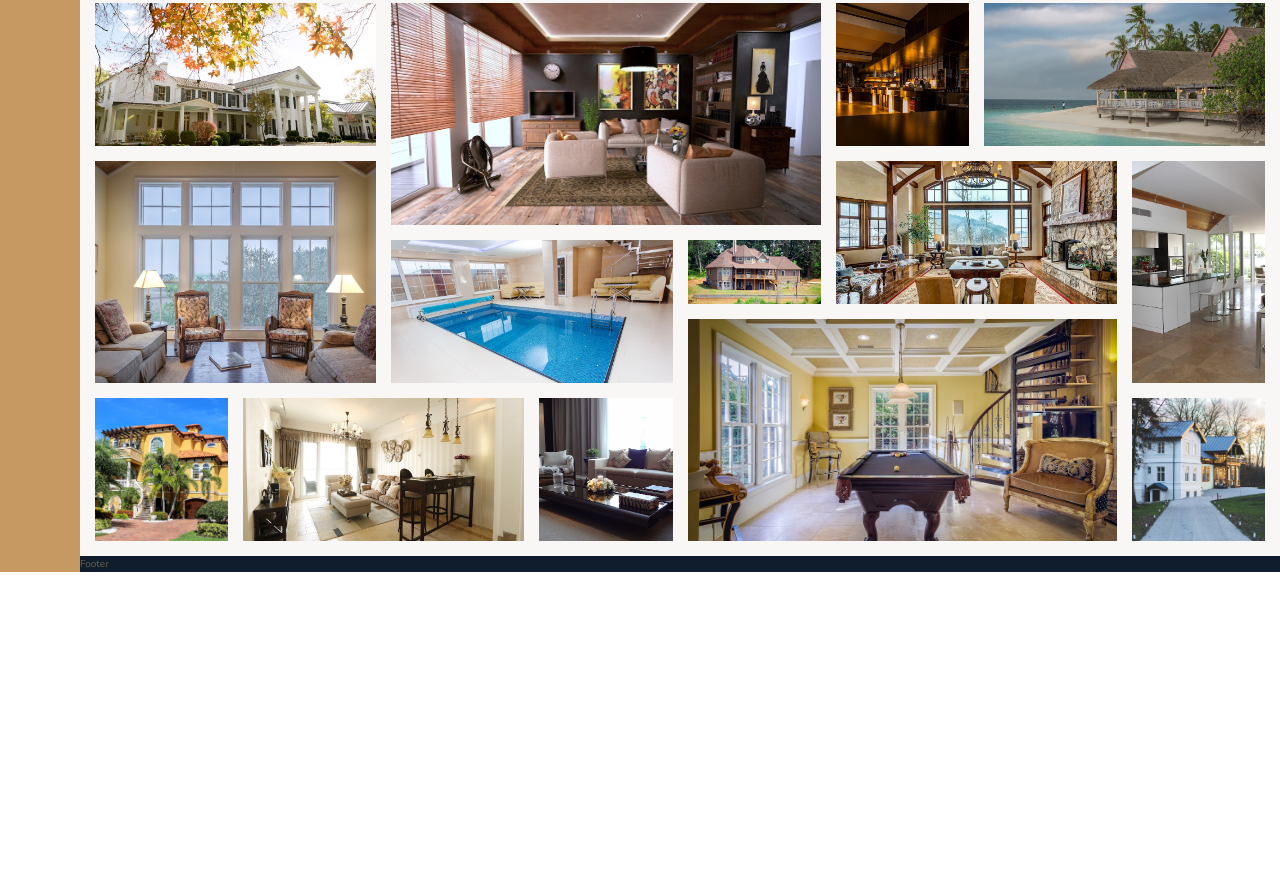
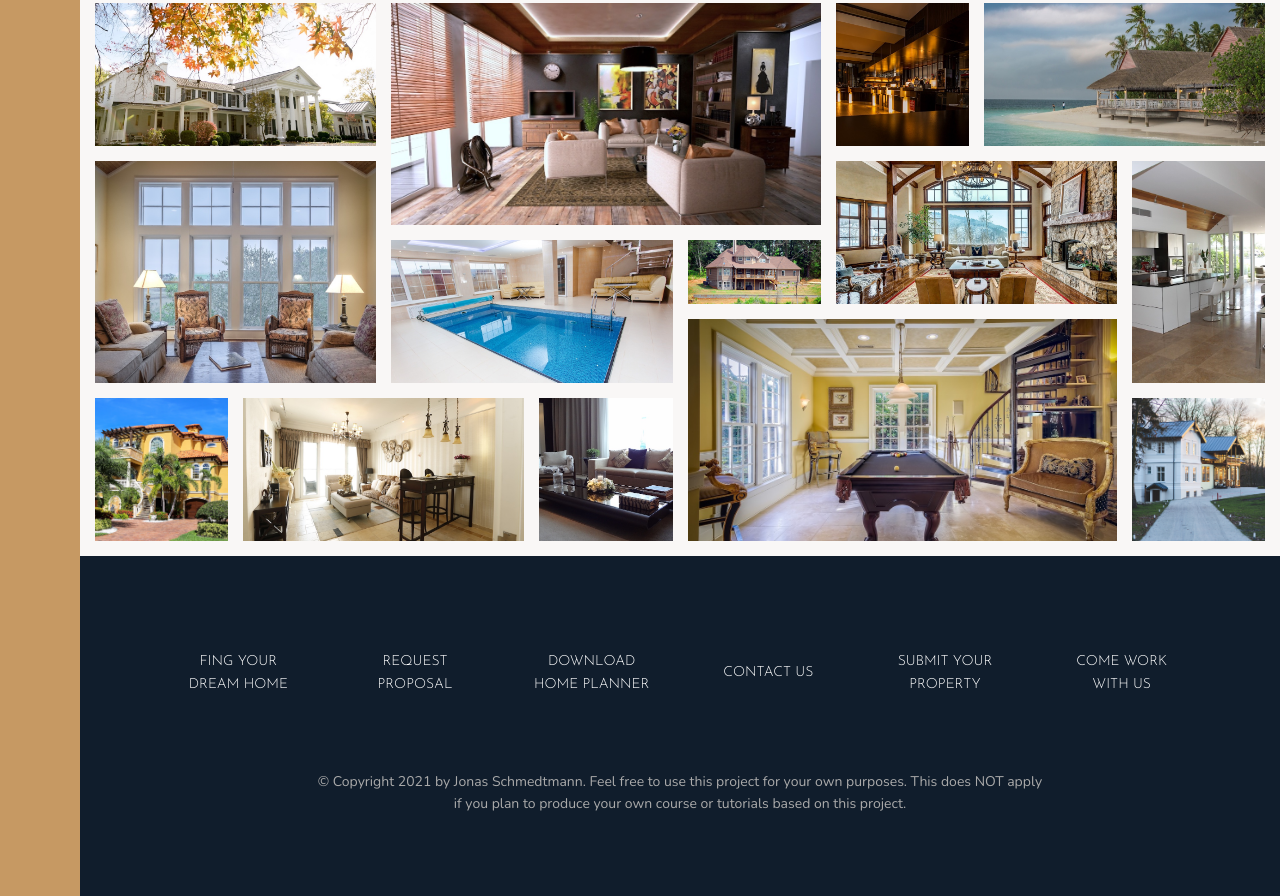
Before and after one commit to lboyadzhiev/nexter, a website: page index.html in a window 1280 px wide. Shown: the part 3080-3976 px from the top of the page. Before the commit the page ends 3652 px from the top, so only its background shows below. Drawn offline with nearby package versions, Linux system fonts and the light colour scheme.

Commit message:
footer section - done

```diff
--- a/index.html
+++ b/index.html
@@ -340,6 +340,20 @@
                 <img src="img/gal-14.jpeg" alt="gallery image 14" class="gallery__img" />
             </figure>
         </section>
-        <footer>Footer</footer>
+        <footer>
+            <ul class="nav">
+                <li class="nav__item"><a href="#" class="nav__link">Fing your dream home</a></li>
+                <li class="nav__item"><a href="#" class="nav__link">Request proposal</a></li>
+                <li class="nav__item"><a href="#" class="nav__link">Download home planner</a></li>
+                <li class="nav__item"><a href="#" class="nav__link">Contact us</a></li>
+                <li class="nav__item"><a href="#" class="nav__link">Submit your property</a></li>
+                <li class="nav__item"><a href="#" class="nav__link">Come work with us</a></li>
+            </ul>
+            <p class="copyright">
+                &copy; Copyright 2021 by Jonas Schmedtmann. Feel free to use this project for your
+                own purposes. This does NOT apply if you plan to produce your own course or
+                tutorials based on this project.
+            </p>
+        </footer>
     </body>
 </html>
--- a/sass/_footer.scss
+++ b/sass/_footer.scss
@@ -1,4 +1,43 @@
 footer {
     background-color: $color-secondary;
     grid-column: full-start / full-end;
+    padding: 8rem;
 }
+
+.nav {
+    list-style: none;
+
+    display: grid;
+    grid-template-columns: repeat(auto-fit, minmax(15rem, 1fr));
+    gap: 2rem;
+    align-items: center;
+    transition: all 0.2s;
+
+    &__link:link,
+    &__link:visited {
+        font-size: 1.4rem;
+        color: #fff;
+        text-decoration: none;
+        font-family: $font-display;
+        text-transform: uppercase;
+        text-align: center;
+        padding: 1.5rem;
+        display: block;
+    }
+
+    &__link:hover,
+    &__link:active {
+        background-color: rgba(#ffff, 0.05);
+        transform: translateY(-3px);
+    }
+}
+
+.copyright {
+    font-size: 1.4rem;
+    color: $color-grey-light-2;
+    margin-top: 6rem;
+    margin-right: auto;
+    margin-left: auto;
+    text-align: center;
+    width: 70%;
+}
```
Also changed, not shown: css/style.css.
